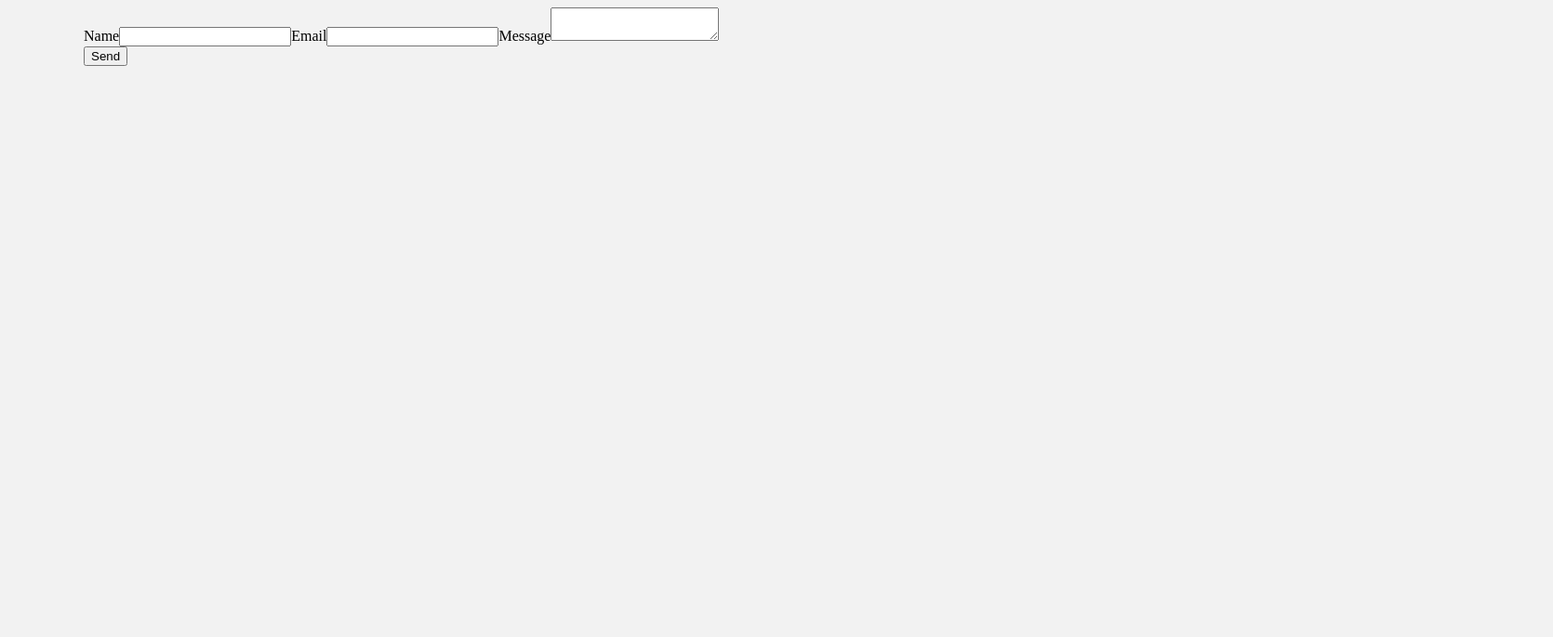
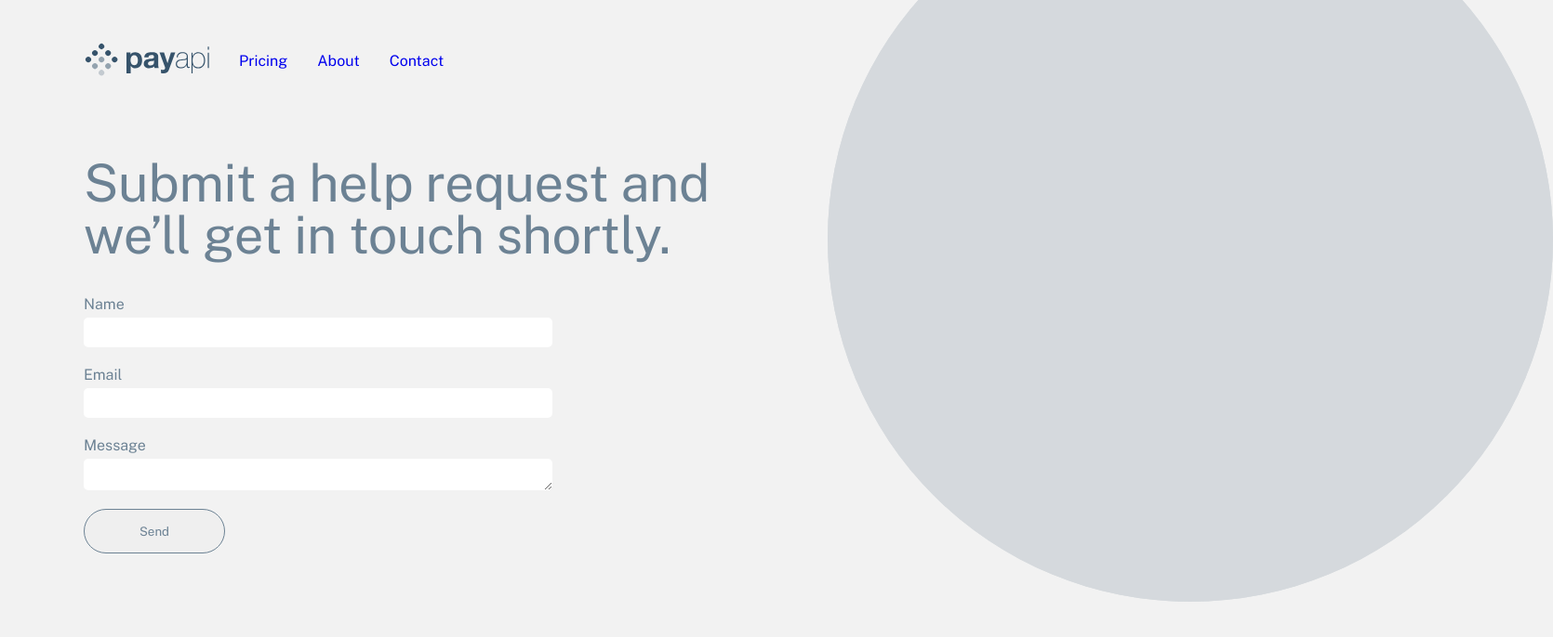
Before and after one commit to shaunvan119/payapi-website, a React (Create React App) app: page /contactUs in a window 1280 px wide. Before the commit this address had no page. Shown: the top 686 px of the page at 93% size, 1670 px wide, since content can reach past the window. Built offline with nearby package versions, Linux system fonts and the light colour scheme.

Commit message:
contact page css

```diff
--- a/src/components/ContactForm.js
+++ b/src/components/ContactForm.js
@@ -1,5 +1,7 @@
-import React, { useState, useRef } from "react";
-import emailjs from "@emailjs/browser";
+import React, { useState, useRef } from "react"
+import emailjs from "@emailjs/browser"
+import Header from "./Header";
+
 
 
 
@@ -7,7 +9,7 @@ import emailjs from "@emailjs/browser";
 
 const Result = () => {
   return (
-    <p>Your message has been sent</p>
+    <p className="result-msg">Your message has been sent</p>
   );
 };
 
@@ -40,16 +42,18 @@ const ContactForm = () => {
   };
 
   return (
-     <div className="form-section">
-      <form ref={form} onSubmit={sendEmail}>
+     <div className="form-section-contactus">
+     <Header/>
+     <h1 className="contact-us-header">Submit a help request and<br/> we’ll get in touch shortly.</h1>
+      <form className="form-contact" ref={form} onSubmit={sendEmail}>
         <label>Name</label>
-        <input type="text" name="user_name" />
+        <input className="input-contact" type="text" name="user_name" />
         <label>Email</label>
-        <input type="email" name="user_email" />
-        <label>Message</label>
-        <textarea name="message" />
+        <input className="input-contact" type="email" name="user_email" />
+        <label >Message</label>
+        <textarea className="input-contact" name="message" />
         <div> {result ? <Result/> : null}</div>
-        <input type="submit" value="Send" />
+        <input className="input-button" type="submit" value="Send" />
       </form>
    </div>
   );
--- a/src/index.css
+++ b/src/index.css
@@ -249,8 +249,71 @@ ul {
   margin-top: 30px;
 }
 
+/*contact us page*/
+.form-section-contactus {
+  display: flex;
+  flex-direction: column;
+  width: 1100px;
+  margin: 0 auto;
+  align-items: center;
+  align-items: flex-start;
+}
+
+.form-contact {
+  display: flex;
+  flex-direction: column;
+
+}
+
+.input-contact {
+  border: none;
+  height: 30px;
+  width: 500px;
+  border-radius: 5px;
+  margin-bottom: 20px;
+
+}
+
+.input-button {
+  width: 152px;
+  height: 48px;
+  border-radius: 30px;
+  border: solid 1px;
+  color: #6C8294;
+  font-family: Public Sans;
+
+}
 
 /*Typography*/
+
+.input-contact {
+  color: #6C8294;
+  font-family: Public Sans;
+}
+
+.result-msg {
+  color: #BA4270;
+  font-family: Public Sans;
+}
+
+label {
+  color: #6C8294;
+  font-family: Public Sans;
+  margin-bottom: 5px;
+
+}
+
+.contact-us-header {
+  font-family: Public Sans;
+  font-size: 56px;
+  font-weight: 400;
+  line-height: 56px;
+  letter-spacing: -0.4307692348957062px;
+  color: #6C8294;
+  margin-right: 50px;
+
+}
+
 
 .menu-items {
   color: #FBFCFE;
```
